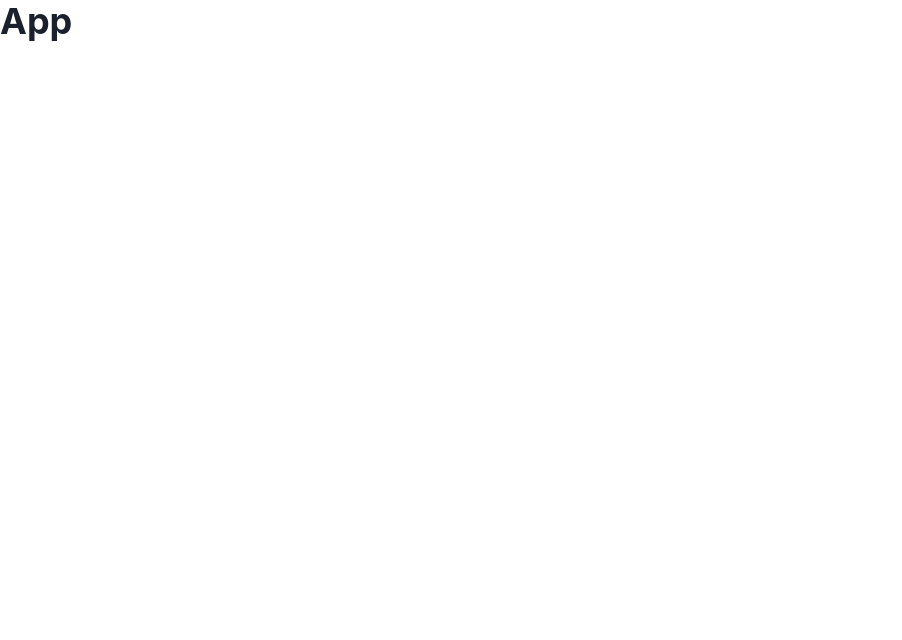
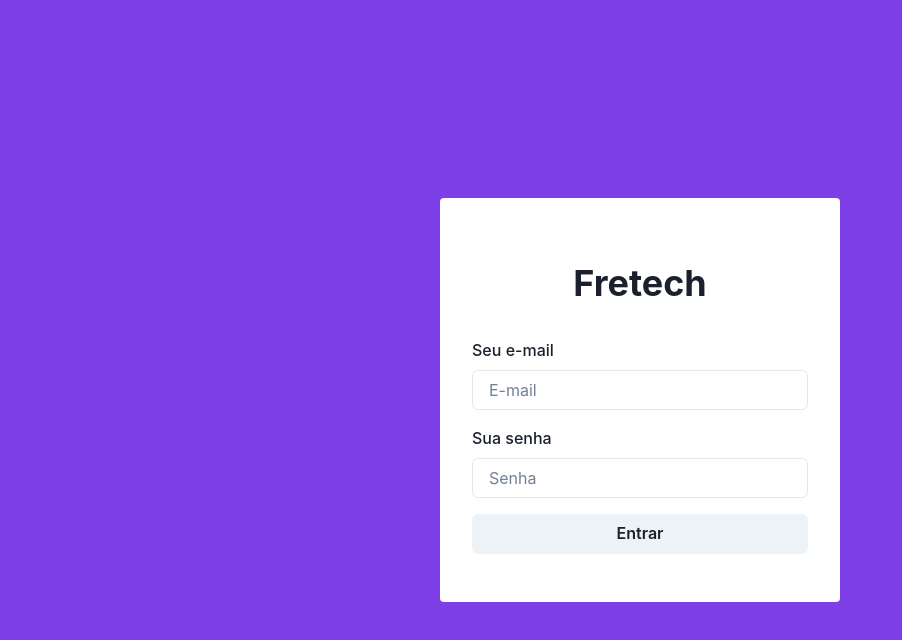
Before and after one commit to guilhermeaw/fretech, a React (Vite) app in the folder frontend/: page / in a window 1280 px wide. Shown: the top 640 px of the page, without its empty margins (0-902 px from the left). Built offline with nearby package versions, Linux system fonts and the light colour scheme.

Commit message:
Inicia página de login

```diff
--- a/frontend/src/App.tsx
+++ b/frontend/src/App.tsx
@@ -1,7 +1,7 @@
-import { Heading } from '@chakra-ui/react';
+import Login from './pages/Login';
 
 const App = () => {
-  return <Heading>App</Heading>;
+  return <Login />;
 };
 
 export default App;
--- /dev/null
+++ b/frontend/src/pages/Login.tsx
@@ -0,0 +1,37 @@
+import {
+  Box,
+  Button,
+  Center,
+  FormControl,
+  FormLabel,
+  Heading,
+  Input,
+} from '@chakra-ui/react';
+
+const Login = () => {
+  return (
+    <Center h="100vh" w="100vw" bg="#7D40E7">
+      <Box as="form" w="400px" bg="white" p="2rem" borderRadius={4}>
+        <Heading textAlign="center" my="2rem">
+          Fretech
+        </Heading>
+
+        <FormControl mb="1rem">
+          <FormLabel>Seu e-mail</FormLabel>
+          <Input type="email" placeholder="E-mail" />
+        </FormControl>
+
+        <FormControl>
+          <FormLabel>Sua senha</FormLabel>
+          <Input type="password" placeholder="Senha" />
+        </FormControl>
+
+        <Button type="submit" w="100%" my="1rem">
+          Entrar
+        </Button>
+      </Box>
+    </Center>
+  );
+};
+
+export default Login;
```
